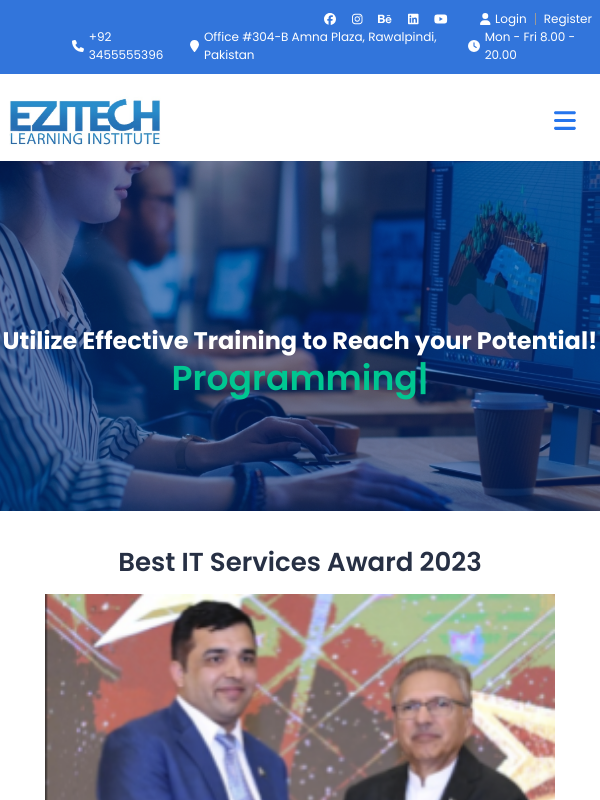
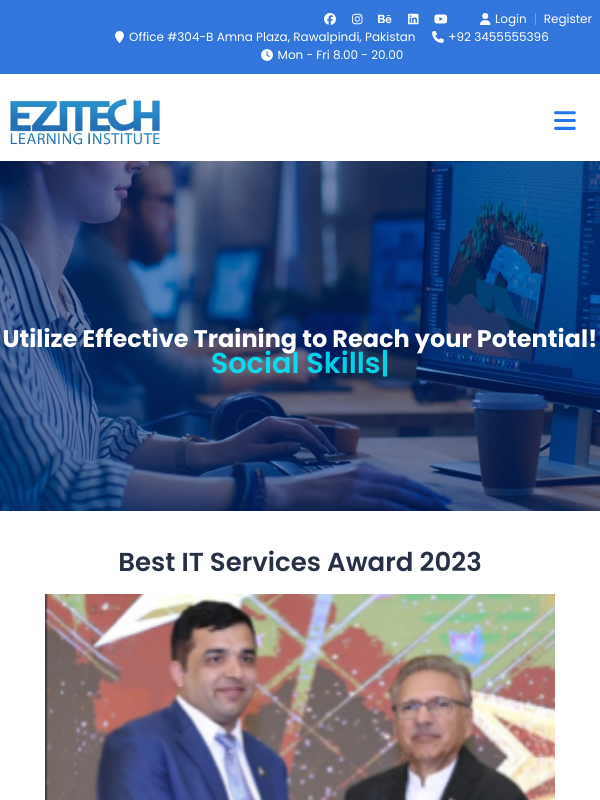
Before and after one commit to mrahmadhassankhan/ezitech-landing-page, a React (Vite) app: page / in a window 600 px wide. Shown: the top 800 px of the page. Built offline with nearby package versions, Linux system fonts and the light colour scheme.

Commit message:
Almost Done Responsive Header Remaining

```diff
--- a/src/components/FooterElement.jsx
+++ b/src/components/FooterElement.jsx
@@ -114,7 +114,7 @@ const FooterElement = () => {
 
         <div className="copyright-text">
           <p>
-            Design By &nbsp;
+            Developed by &nbsp;
             <a href="https://linktr.ee/mrahmadhassankhan">
               <u>Ahmad Hassan Khan</u>
             </a>
@@ -159,4 +159,3 @@ const FooterElement = () => {
   );
 };
 export default FooterElement;
-``;
--- a/src/components/Hero.jsx
+++ b/src/components/Hero.jsx
@@ -8,21 +8,28 @@ const Hero = () => {
       <div className="hero-section">
         <div className="hero-text">
           <p className="changing-text">
-            <p>Learn the Fundamentals with our Experts in </p>
+            <p>Learn the Fundamentals with our Experts in</p>
             <p>Utilize Effective Training to Reach your Potential!</p>
-            <span className="changing-text">
+            <span className="typing-animation">
               {
                 <TypeAnimation
-                  preRenderFirstString
                   omitDeletionAnimation
-                  sequence={["Programming", 1000]}
+                  sequence={[
+                    "Programming",
+                    1000,
+                    "Web Design",
+                    1000,
+                    "Social Skills",
+                    1000,
+                    "Marketing",
+                    1000,
+                  ]}
                   wrapper="span"
-                  speed={25}
+                  speed={5}
+                  cursor={true}
                   repeat={Infinity}
-                  style={{
-                    color: "#00C691",
-                  }}
-                ></TypeAnimation>
+                  style={{ fontWeight: "600", display: "inline-block" }}
+                />
               }
             </span>
           </p>
--- a/src/css/Courses.min.css
+++ b/src/css/Courses.min.css
@@ -5,9 +5,17 @@
   align-items: center;
   margin: 2rem 7rem;
 }
+@media (max-width: 605px) {
+  .courses-container {
+    margin: 2rem 0rem;
+    width: 90vw;
+    align-items: center;
+    justify-content: center;
+  }
+}
+
 @media (max-width: 765px) {
   .courses-container {
     margin: 2rem 2rem;
-    width: 90vw;
   }
 }
--- a/src/css/Header-Top-Bar.min.css
+++ b/src/css/Header-Top-Bar.min.css
@@ -96,3 +96,10 @@
     font-size: 10px;
   }
 }
+
+@media (min-width: 576px) and (max-width: 670px) {
+  .header-top-bar-left > ul {
+    flex-direction: row-reverse;
+    flex-wrap: wrap;
+  }
+}
--- a/src/css/Howitworks.min.css
+++ b/src/css/Howitworks.min.css
@@ -55,7 +55,7 @@
   .signup-howitworks > div > p,
   .selectcourse-howitworks > div > p,
   .startlearning-howitworks > div > p {
-    font-weight: 100;
+    font-weight: 200;
     font-size: 2vw;
     width: 90vw;
   }
```
Also changed, not shown: src/css/Footer.min.css, src/css/Hero.min.css.
